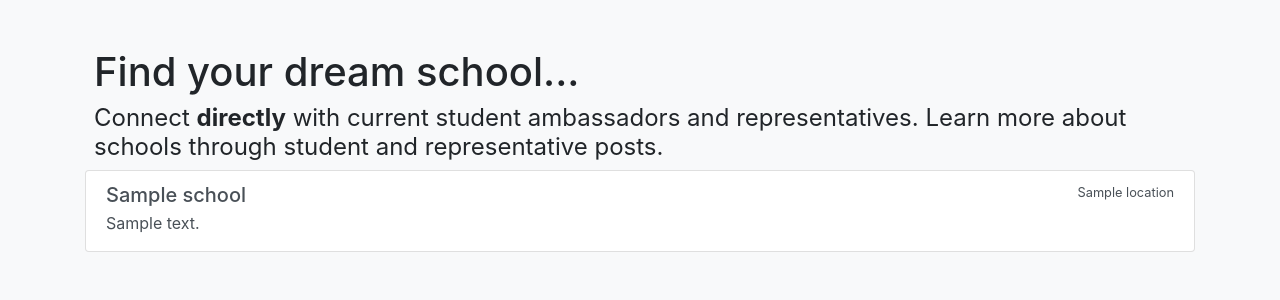
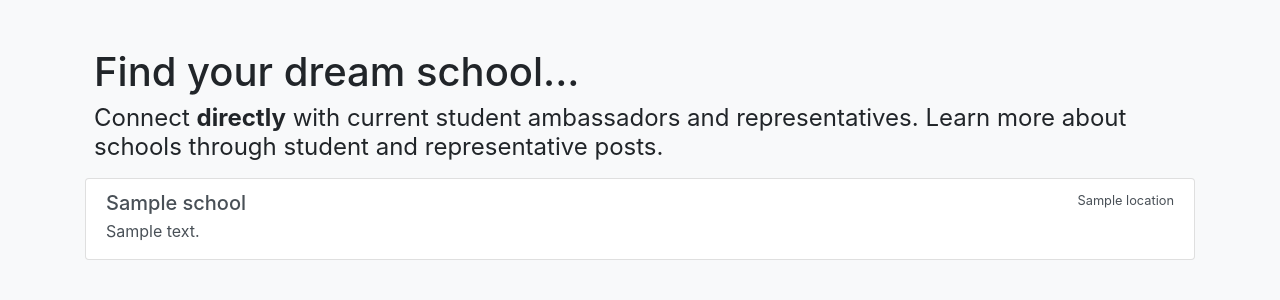
Before and after one commit to hoffmanjoshua/schoolboard, a Node project: template views/home.handlebars in a window 1280 px wide. Shown: the part 56-356 px from the top of the page. Run offline with Node 20 templates, Linux system fonts and the light colour scheme; the template is opened without the code that fills it: most values are stand-ins (such as "Sample title", 1, 10 or a date in 2020); some libraries are stand-ins or nearby versions.

Commit message:
changes to home page styling

```diff
--- a/views/home.handlebars
+++ b/views/home.handlebars
@@ -4,7 +4,7 @@
         <span class="font-weight-bold">directly</span> with current student ambassadors and representatives. Learn more about schools through student and
         representative posts.</h4>
 </div>
-<div class="container">
+<div class="container mt-3">
     <div class="list-group">
         {{#each schools}}
         <a href="/school/{{this.path}}" class="list-group-item list-group-item-action flex-column align-items-start">
```
